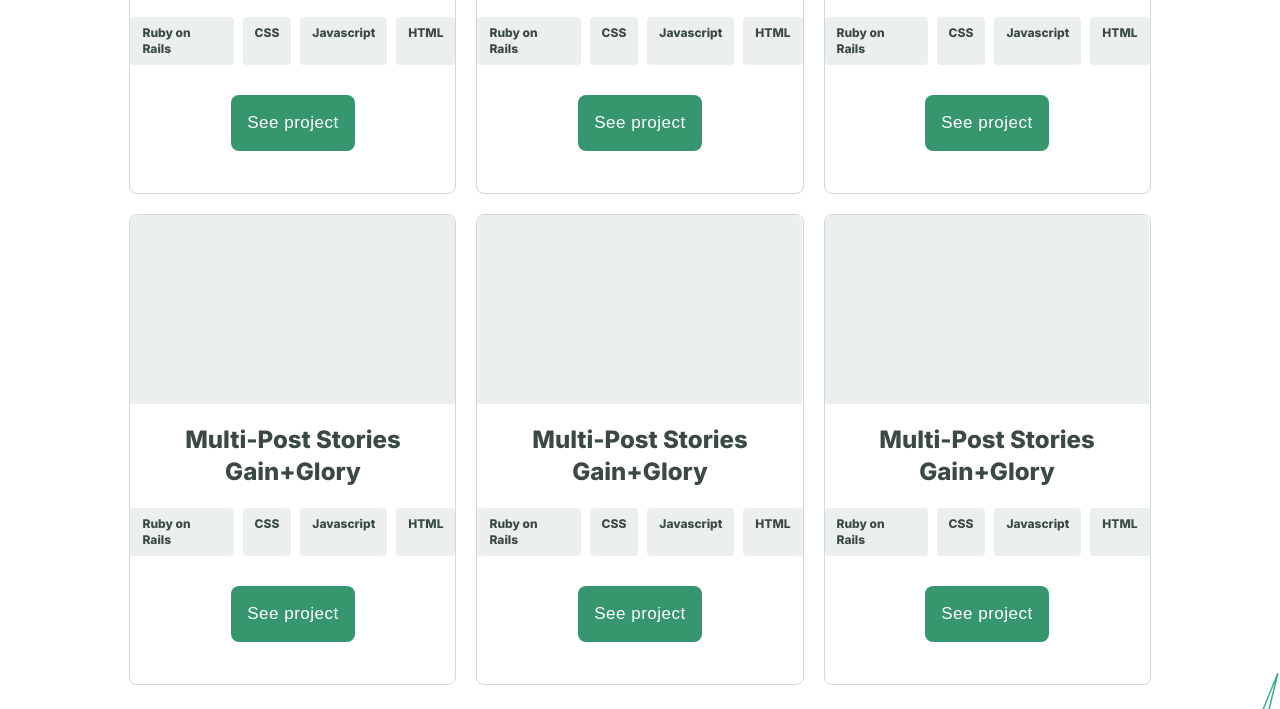
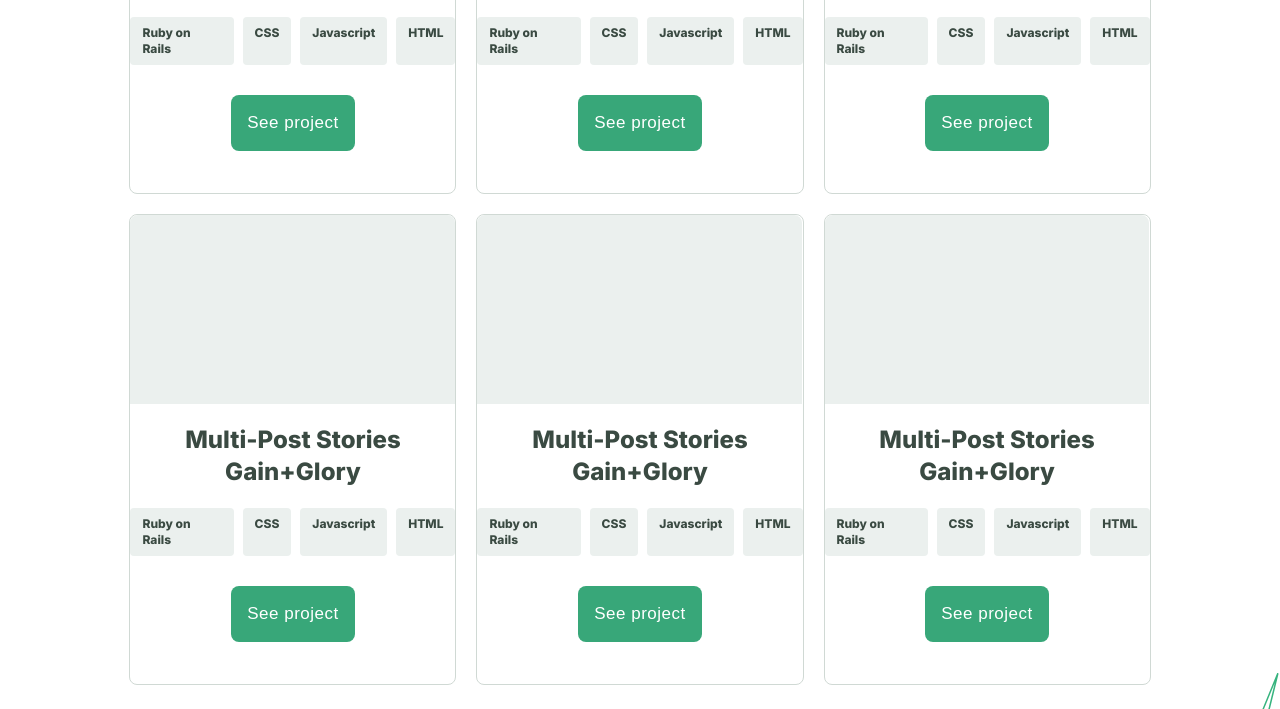
Before and after one commit to m00h0/Mobile-Portfolio, a website: page index.html in a window 1280 px wide. Shown: the part 1726-2435 px from the top of the page. Drawn offline with Linux system fonts and the light colour scheme.

```diff
--- a/style.css
+++ b/style.css
@@ -185,7 +185,7 @@
     border: none;
     border-radius: 8px;
     color: #ffffff;
-    background-color: #36976f;
+    background-color: #38a779;
     font-style: normal;
     font-weight: 500;
     font-size: 17px;
@@ -203,7 +203,7 @@
   }
 
   .green-button:active {
-    background-color: #1f7554;
+    background-color: #055234;
   }
 
   .about-me {
```
